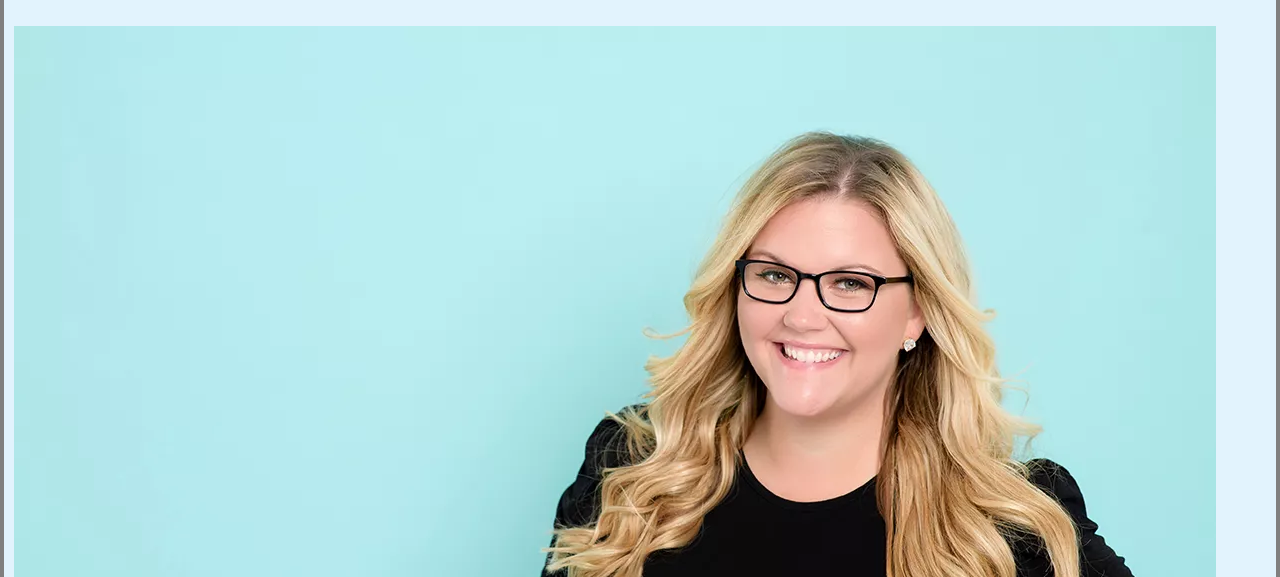
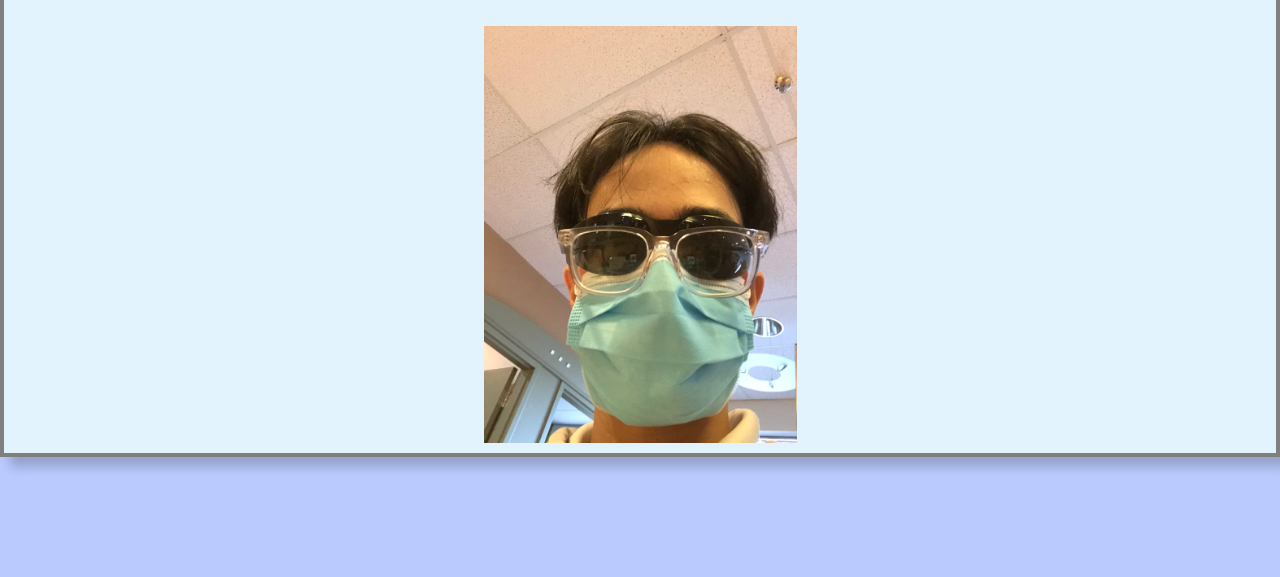
Before and after one commit to tmrct/PFI, a plain HTML site: page About.html in a window 1280 px wide. Shown: the part 223-800 px from the top of the page. Drawn offline with Linux system fonts and the light colour scheme; a web font is replaced by a local one.

Commit message:
commit final

```diff
--- a/About.html
+++ b/About.html
@@ -75,7 +75,7 @@
                 <a target="_blank" href="https://github.com/tmrct/PFI">Lien github</a>
                 <br><br>
 
-                <img src="images/profile.jpg" alt="">
+                <img class="imageProfile" src="images/profile.JPEG" alt="">
             </div>
         </div>
     </body>
--- a/css/site.css
+++ b/css/site.css
@@ -37,6 +37,13 @@ body {
 
 }
 
+.imageProfile{
+    display: block;
+    margin-left: auto;
+    margin-right: auto;
+    width: 25%;
+}
+
 
 .content h1 {
     font-family: "Sofia", sans-serif;
@@ -55,6 +62,7 @@ body {
     text-align: center;
     color: #5676e4 !important;
 }
+
 
 .content p {
     text-align: justify;
```
Also changed, not shown: images/profile.JPEG (added), images/profile.jpg (deleted).
